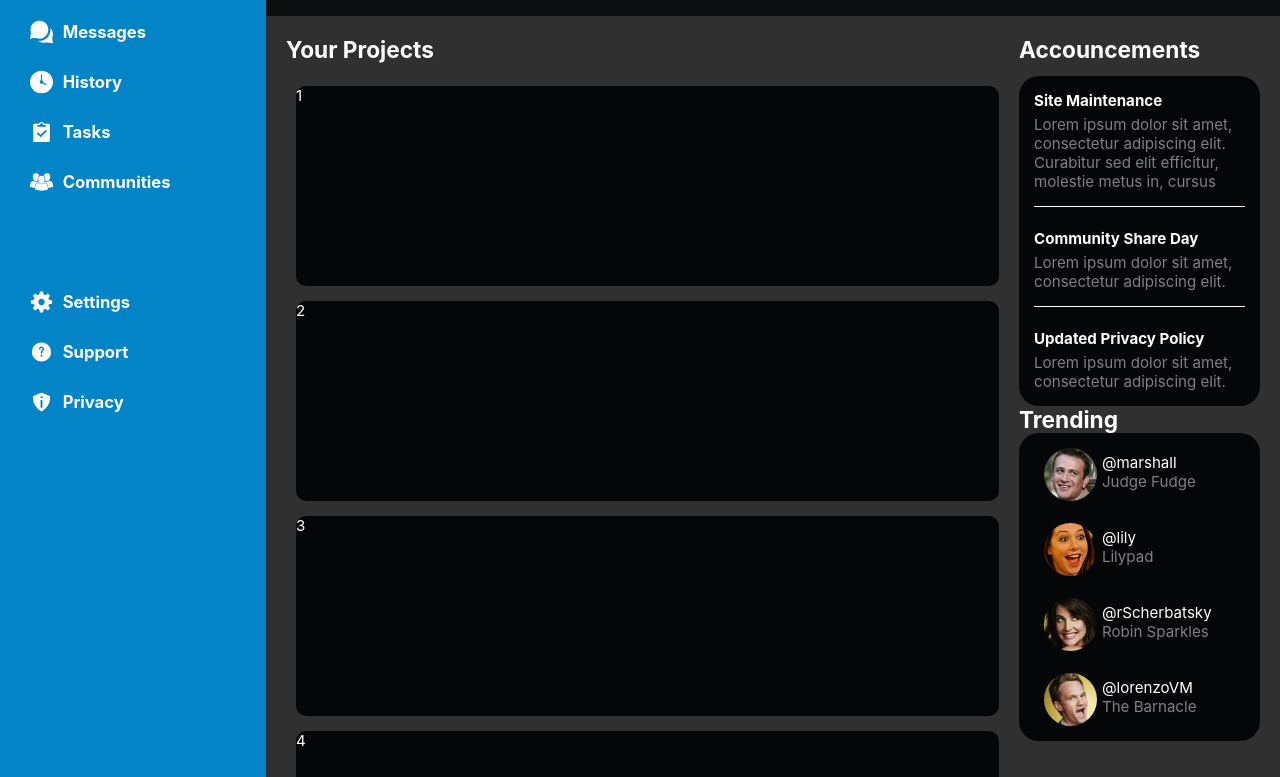
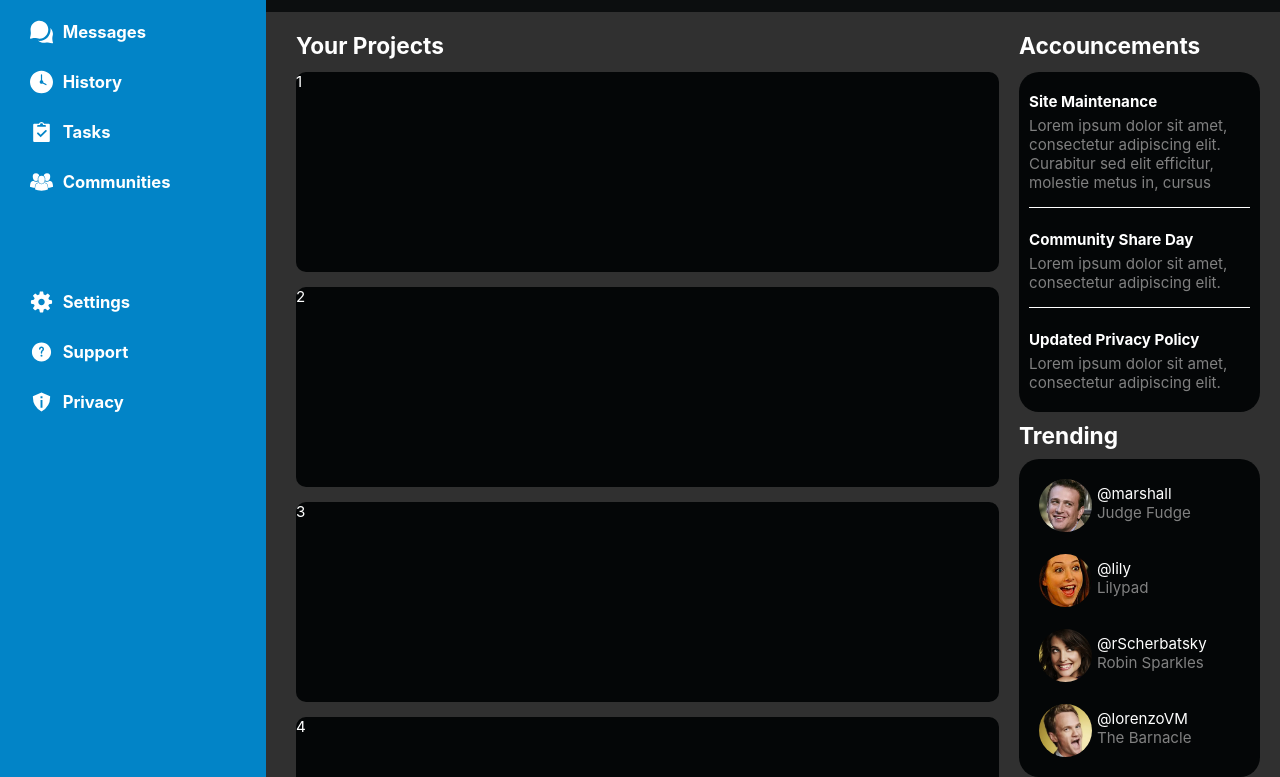
Before and after one commit to jeremyrupprecht/odinAdminDashboard, a website: page index.html in a window 1280 px wide. Shown: the part 259-1036 px from the top of the page. Drawn offline with Linux system fonts and the light colour scheme.

Commit message:
Adjust Trending and projects grid spacing

```diff
--- a/styles.css
+++ b/styles.css
@@ -178,6 +178,7 @@ input[type="search"] {
 
 .projectsTitle {
     grid-area: 1 / 1 / 2 / 2;
+    margin-left: 10px;
 }
 
 .projects-grid {
@@ -186,7 +187,7 @@ input[type="search"] {
     grid-template-rows: 1fr 1fr;
     grid-template-columns: repeat(auto-fit, minmax(400px, 1fr));
     gap: 15px;
-    margin: 10px;
+    margin: 0px 10px;
 }
 
 .project-card {
@@ -208,6 +209,7 @@ h2 {
     grid-area: 2 / 2 / 3 / 3;
     display: flex;
     flex-direction: column;
+    gap: 10px;
 }
 
 .accouncements, .trending {
@@ -220,6 +222,7 @@ h2 {
     grid-area: 2 / 2 / 3 / 3;
     background-color: var(--dash-foreground);
     border-radius: 20px;
+    padding: 10px 0px;
 }
 
 .line {
```
